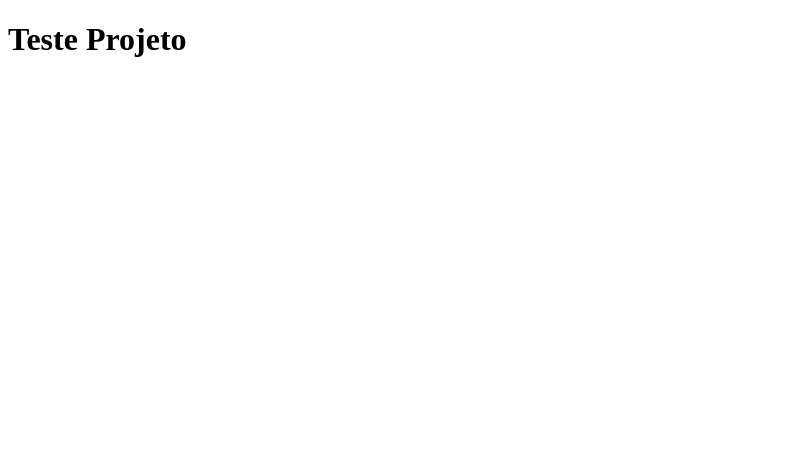
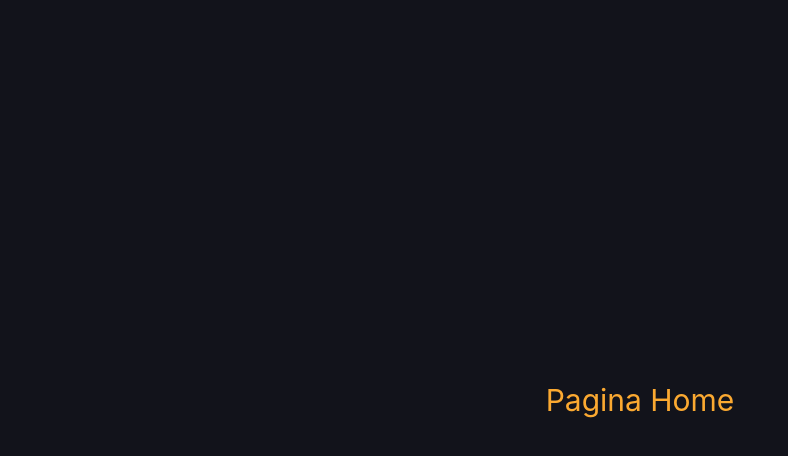
Before and after one commit to devfrontwill/soab, a Next.js app: page / in a window 1280 px wide. Shown: the top 456 px of the page, without its empty margins (0-788 px from the left). Built offline with nearby package versions, Linux system fonts and the light colour scheme.

Commit message:
Feat: instalado e configurado o chakra ui para estilizacao do sistema.

```diff
--- a/src/pages/_app.tsx
+++ b/src/pages/_app.tsx
@@ -1,5 +1,30 @@
 import type { AppProps } from "next/app";
+import { ChakraProvider } from '@chakra-ui/react';
+import { extendTheme } from "@chakra-ui/react";
+
+const colors = {
+  barber: {
+    900: '#12131b',
+    400: '#1b1c29',
+    100: '#c6c6c6'
+  },
+  button: {
+    cta: '#fba931',
+    default: '#FFF',
+    gray: '#DFDFDF',
+    danger: '#FF4040',
+  },
+  orange: {
+    900: '#fba931'
+  }
+}
+
+const theme = extendTheme({ colors })
 
 export default function App({ Component, pageProps }: AppProps) {
-  return <Component {...pageProps} />;
+  return (
+    <ChakraProvider theme={theme}>
+      <Component {...pageProps} />
+    </ChakraProvider>
+  )
 }
--- a/src/pages/index.tsx
+++ b/src/pages/index.tsx
@@ -1,4 +1,5 @@
 import Head from "next/head";
+import { Flex, Text } from "@chakra-ui/react";
 
 export default function Home(){
   return(
@@ -6,9 +7,9 @@
       <Head>
         <title>S.O.A.B | System of a Barber</title>
       </Head>
-      <div>
-        <h1>Teste Projeto</h1>
-      </div>
+      <Flex background="barber.900" height="100vh" alignItems="center" justifyContent="center">
+        <Text fontSize={30} color="button.cta">Pagina Home</Text>
+      </Flex>
     </>
   )
 }
```
Also changed, not shown: package.json (+9 -4 lines), 1 other file (tests, documents, lock files or other folders).
